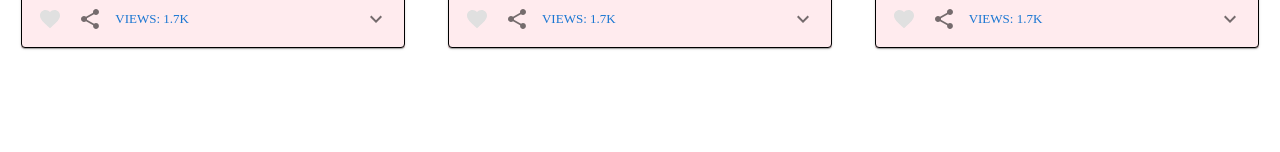
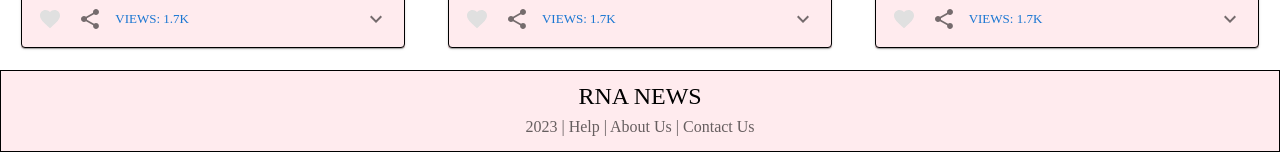
Before and after one commit to hmyhill/RNA-FE, a React (Create React App) app: page /world in a window 1280 px wide. Shown: the part 1050-1202 px from the top of the page. Before the commit the page ends 1120 px from the top, so only its background shows below. Built offline with nearby package versions, Linux system fonts and the light colour scheme.

Commit message:
Adding Footer
An extra box with a footer.

```diff
--- a/src/components/shared/Body/NewsBody.tsx
+++ b/src/components/shared/Body/NewsBody.tsx
@@ -1,5 +1,6 @@
 import {
     Box,
+    Container,
     Grid,
     Typography
 } from "@mui/material";
@@ -89,6 +90,23 @@ export default function Body(props: BodyProps){
                         })}
                     </Grid>
                 </Box>
+                {/*Footer */}
+                <Box sx={{ display: "flex", justifyContent: "center", alignItems: "center", backgroundColor: props.backgroundColour, height: "10vh", margin: "0%", margintTop: "0%", border: "1px solid black", borderRadius: "0vw"}}>
+                    <Container maxWidth="lg">
+                        <Grid container direction="column" alignItems="center">
+                            <Grid item xs={12}>
+                                <Typography color="black" variant="h5">
+                                    RNA NEWS
+                                </Typography>
+                            </Grid>
+                        <Grid item xs={12}>
+                        <Typography color="textSecondary" variant="subtitle1">
+                            {`${new Date().getFullYear()} | Help | About Us | Contact Us`}
+                        </Typography>
+                            </Grid>
+                        </Grid>
+                    </Container>
+                </Box>
             </ThemeProvider>
         </>
     )
--- a/src/components/shared/MUICard/MUIcard.tsx
+++ b/src/components/shared/MUICard/MUIcard.tsx
@@ -15,9 +15,11 @@ import { Button } from '@mui/material';
 interface ExpandMoreProps extends IconButtonProps {
   expand: boolean;
 }
+// the button that can be expanded
 interface CardColorProps {
     cardcolor: string[];
 }
+// used to store the colour changes of the like button
 
 const ExpandMore = styled((props: ExpandMoreProps) => {
   const { expand, ...other } = props;
@@ -29,6 +31,7 @@ const ExpandMore = styled((props: ExpandMoreProps) => {
     duration: theme.transitions.duration.shortest,
   }),
 }));
+//code documents how expand button works
 
 export default function MUICard(props: CardColorProps) {
   const [expanded, setExpanded] = React.useState(false);
@@ -38,10 +41,12 @@ export default function MUICard(props: CardColorProps) {
     const handleClick = () => {
       setIsClicked(!isClicked);
     };
+    // Click handling
 
     const iconStyle = {
       color: isClicked ? '#ef5350' : '#e0e0e0',
     };
+    // button colour changing
 
   const handleExpandClick = () => {
     setExpanded(!expanded);
```
